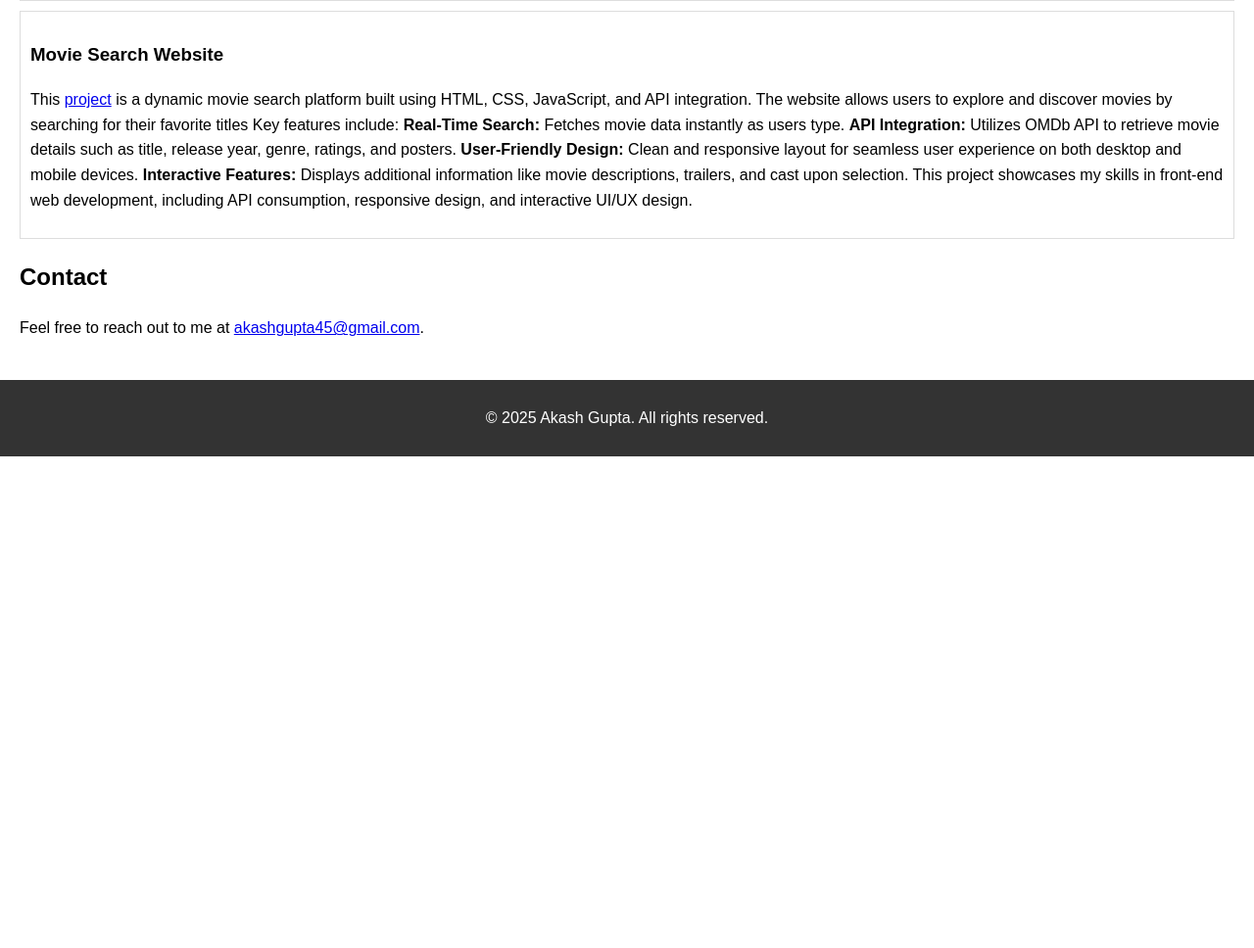
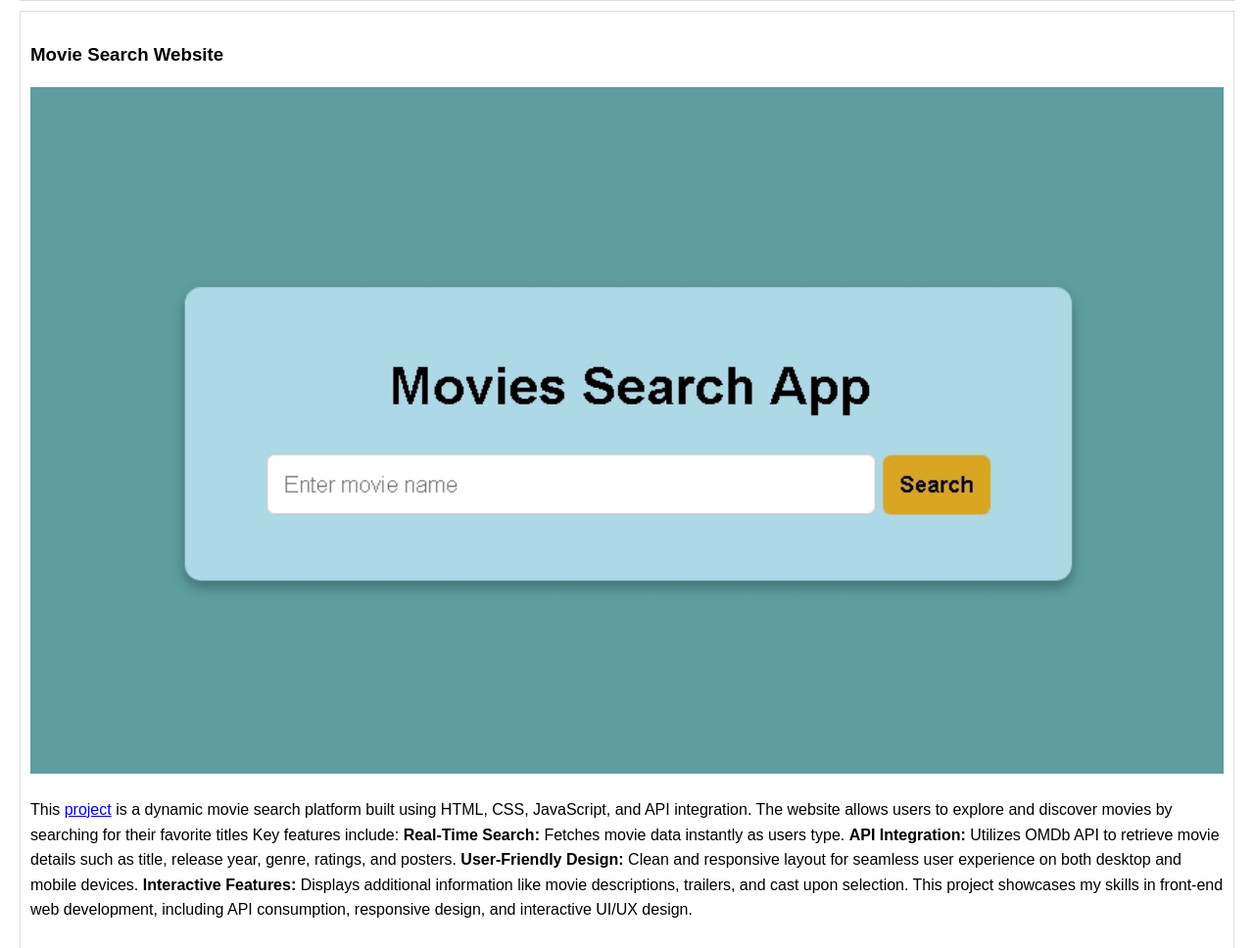
Before and after one commit to Akashcoder12/CodeWithMe, a plain HTML site: page index.html in a window 1280 px wide. Shown: the part 1488-2456 px from the top of the page at 98% size. Before the commit the page ends 1954 px from the top, so only its background shows below. Drawn offline with Linux system fonts and the light colour scheme.

Commit message:
Update index.html

```diff
--- a/index.html
+++ b/index.html
@@ -63,6 +63,7 @@
             </div>
             <div class="project">
                 <h3>Movie Search Website</h3>
+                <img src="movie.jpeg" alt="movie pic"  width="100%" height="auto">
                 <p>This <a href="movie.html">project</a> is a dynamic movie search platform built using HTML, CSS, JavaScript, and API integration. The website allows users to explore and discover movies by searching for their favorite titles
                 Key features include:
 
```
